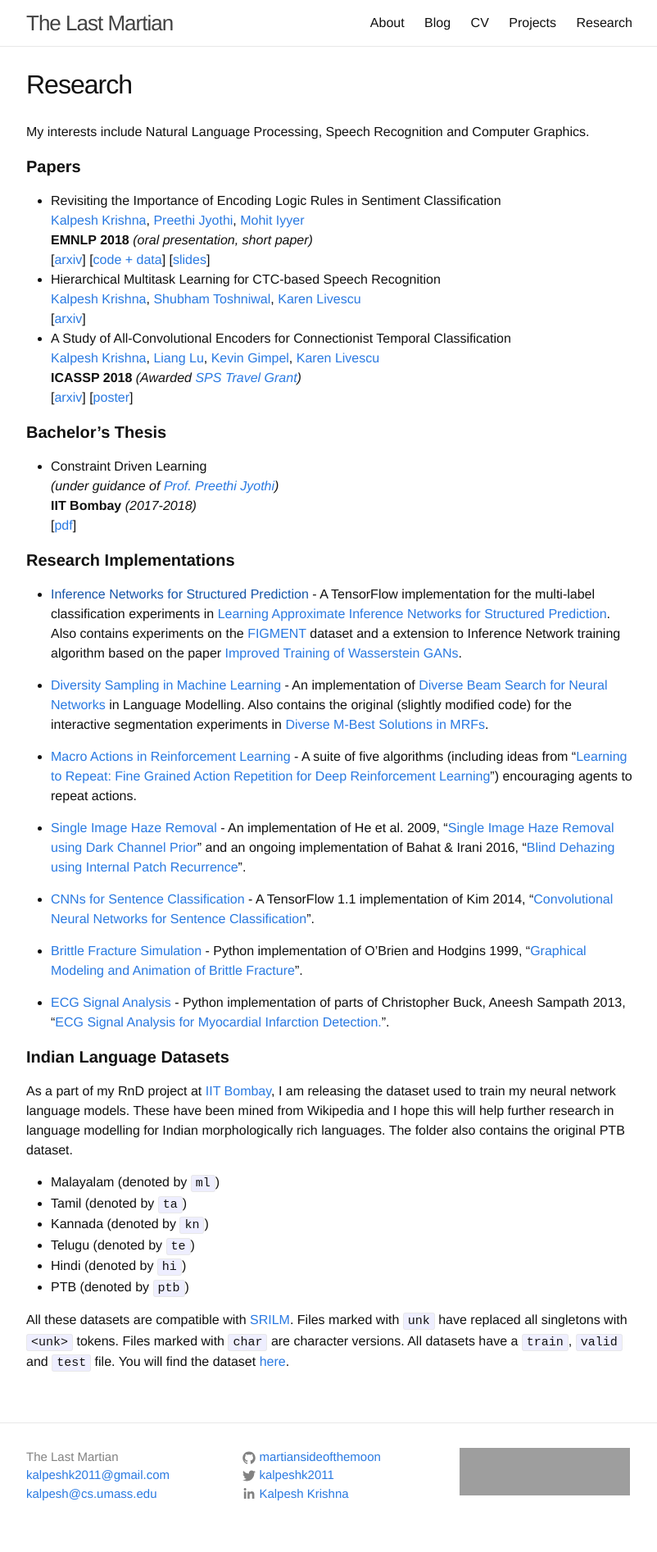
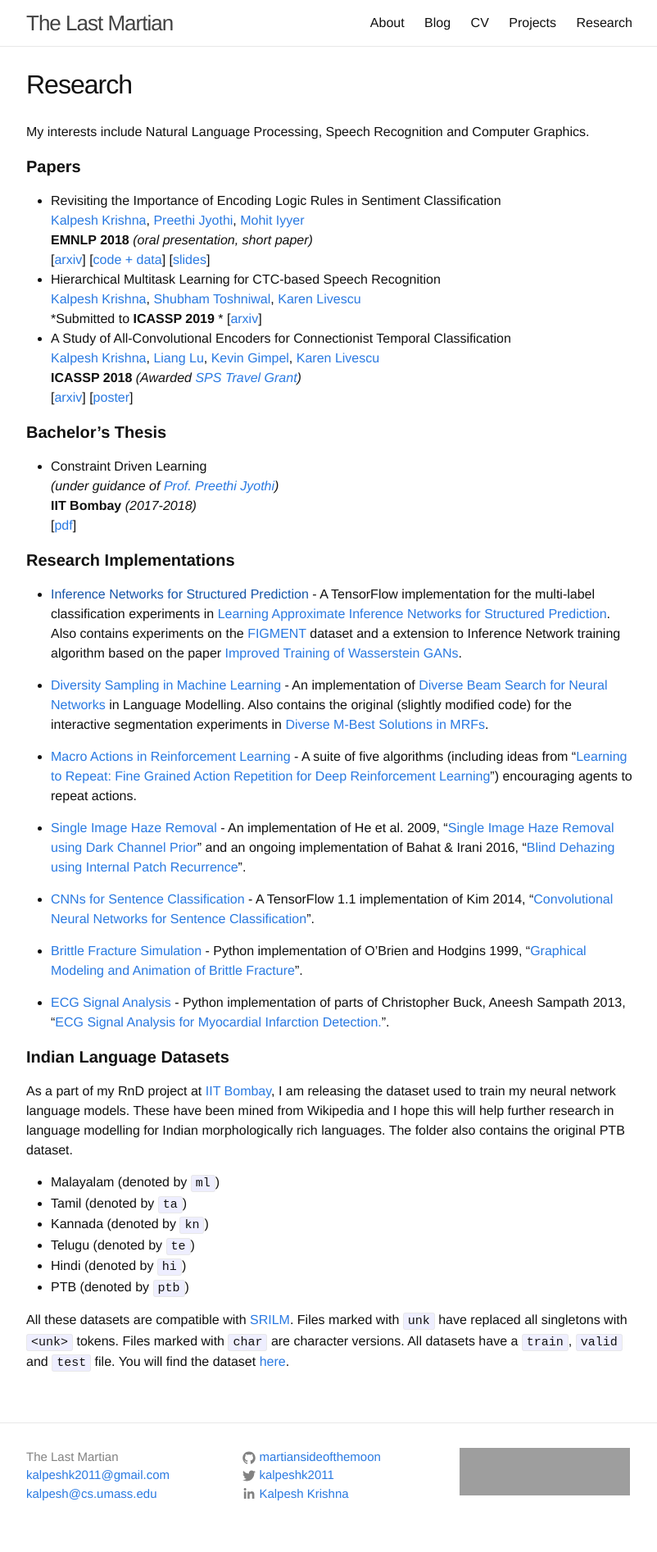
Before and after one commit to martiansideofthemoon/martiansideofthemoon.github.io, a Jekyll site: the page built from _pages/research.md, in a window 1280 px wide. Shown: the whole page at 82% size, without its empty margins (238-1040 px from the left). Built offline with Jekyll 4.4.1, drawn with Linux system fonts in a browser that asks for light colours; comment, search, counter and statistics services are not loaded; grey boxes are pictures that could not be loaded.

Commit message:
Updating research page

```diff
--- a/_pages/research.md
+++ b/_pages/research.md
@@ -13,6 +13,7 @@ My interests include Natural Language Processing, Speech Recognition and Compute
 \[[arxiv](https://arxiv.org/abs/1808.07733)\] \[[code + data](https://github.com/martiansideofthemoon/logic-rules-sentiment/)\] \[[slides]({{ site.url }}/assets/emnlp-2018.pdf)\]
 * Hierarchical Multitask Learning for CTC-based Speech Recognition
 [Kalpesh Krishna](http://martiansideofthemoon.github.io/), [Shubham Toshniwal](http://ttic.uchicago.edu/~shtoshni/), [Karen Livescu](http://ttic.uchicago.edu/~klivescu/)
+*Submitted to **ICASSP 2019** *
 \[[arxiv](https://arxiv.org/abs/1807.06234)\]
 * A Study of All-Convolutional Encoders for Connectionist Temporal Classification
 [Kalpesh Krishna](http://martiansideofthemoon.github.io/), [Liang Lu](http://ttic.uchicago.edu/~llu/), [Kevin Gimpel](http://ttic.uchicago.edu/~kgimpel/), [Karen Livescu](http://ttic.uchicago.edu/~klivescu/)
```
